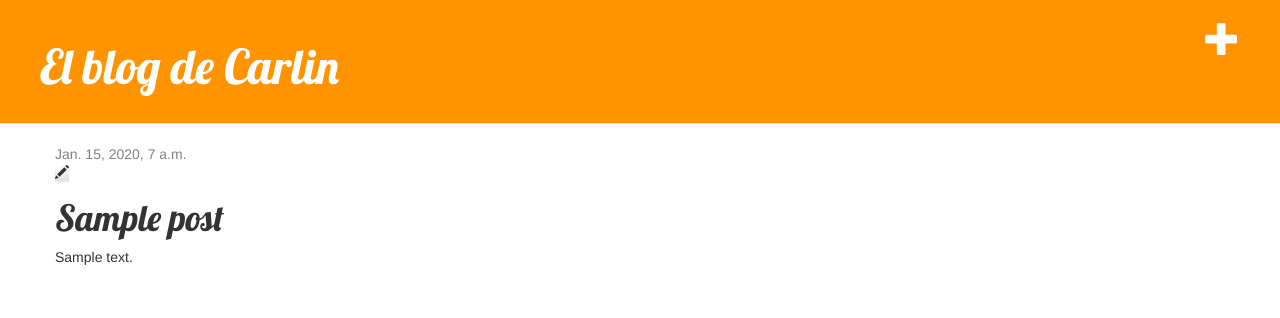
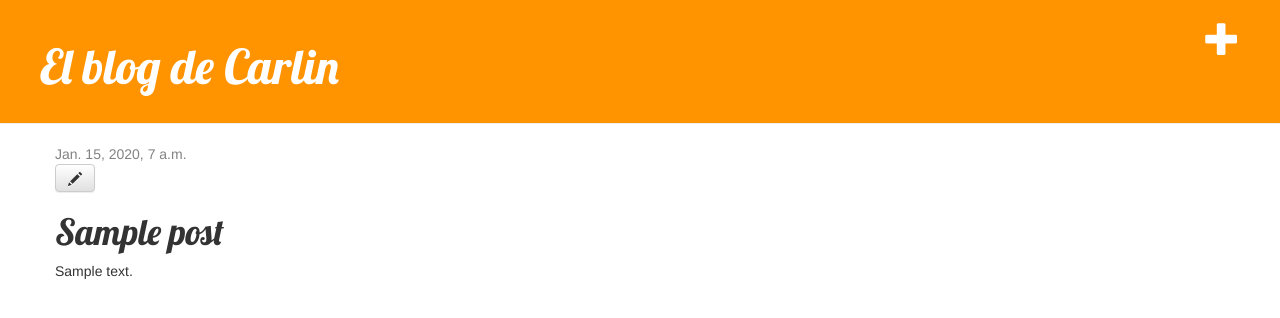
Before and after one commit to cdelfierro/my-first-blog, a Django app: page /post/1/ in a window 1280 px wide. Shown: the top 318 px of the page. Run offline with Django 3.2, Linux system fonts and the light colour scheme; a user stored in the database is signed in; tables that the repository leaves empty hold one stand-in row (values such as "Sample post"); some libraries are stand-ins or nearby versions.

Commit message:
Correct name error in class of a button

```diff
--- a/blog/templates/blog/post_detail.html
+++ b/blog/templates/blog/post_detail.html
@@ -8,7 +8,7 @@
       </div>
     {% endif %}
     {% if user.is_authenticated %}
-      <a class="btb btn-default" href="{% url 'post_edit' pk=post.pk %}"><span class="glyphicon glyphicon-pencil"></span></a>
+      <a class="btn btn-default" href="{% url 'post_edit' pk=post.pk %}"><span class="glyphicon glyphicon-pencil"></span></a>
     {% endif %}
     <h1>{{ post.title }}</h1>
     <p>{{ post.text|linebreaksbr }}</p>
```
